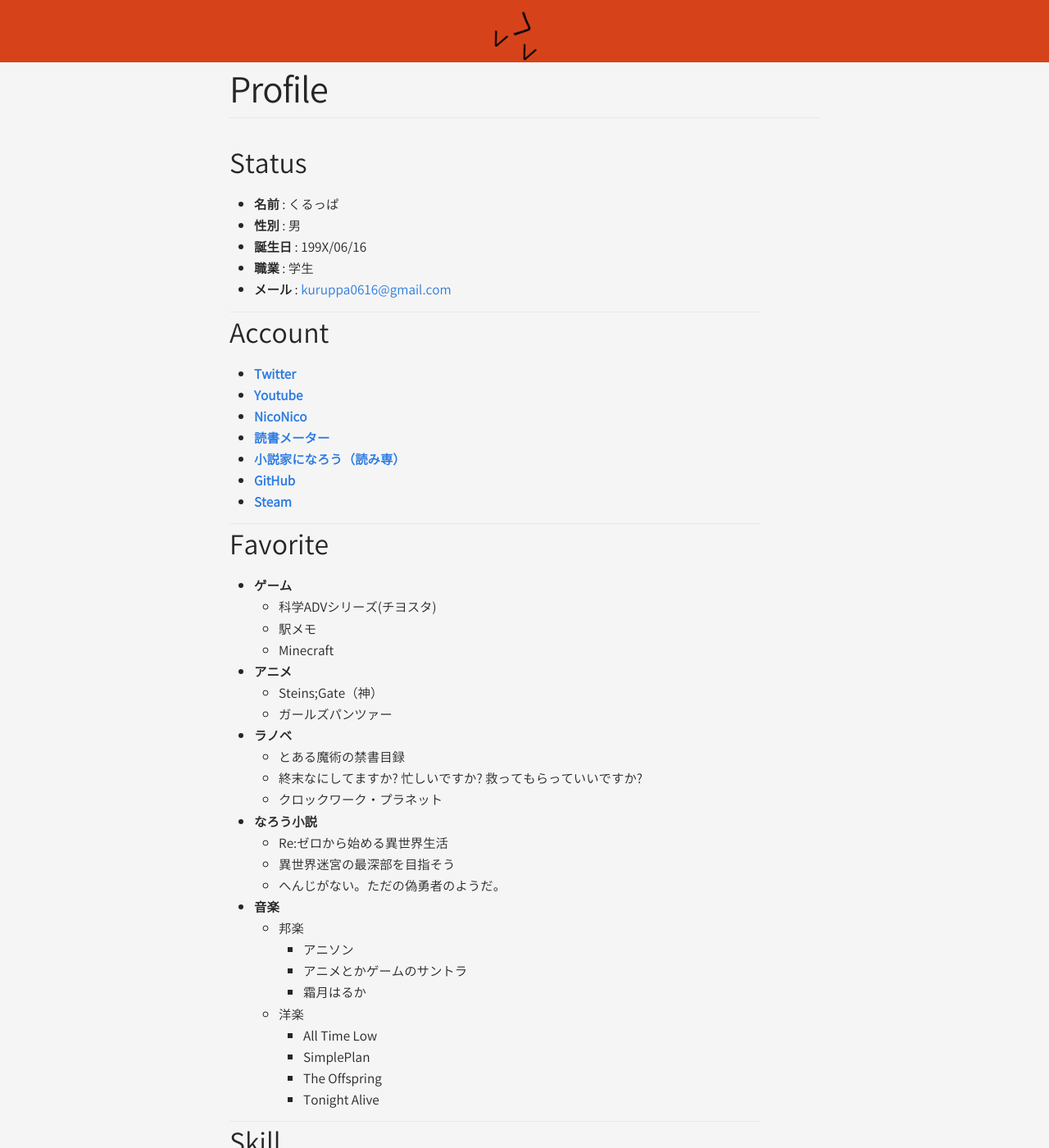
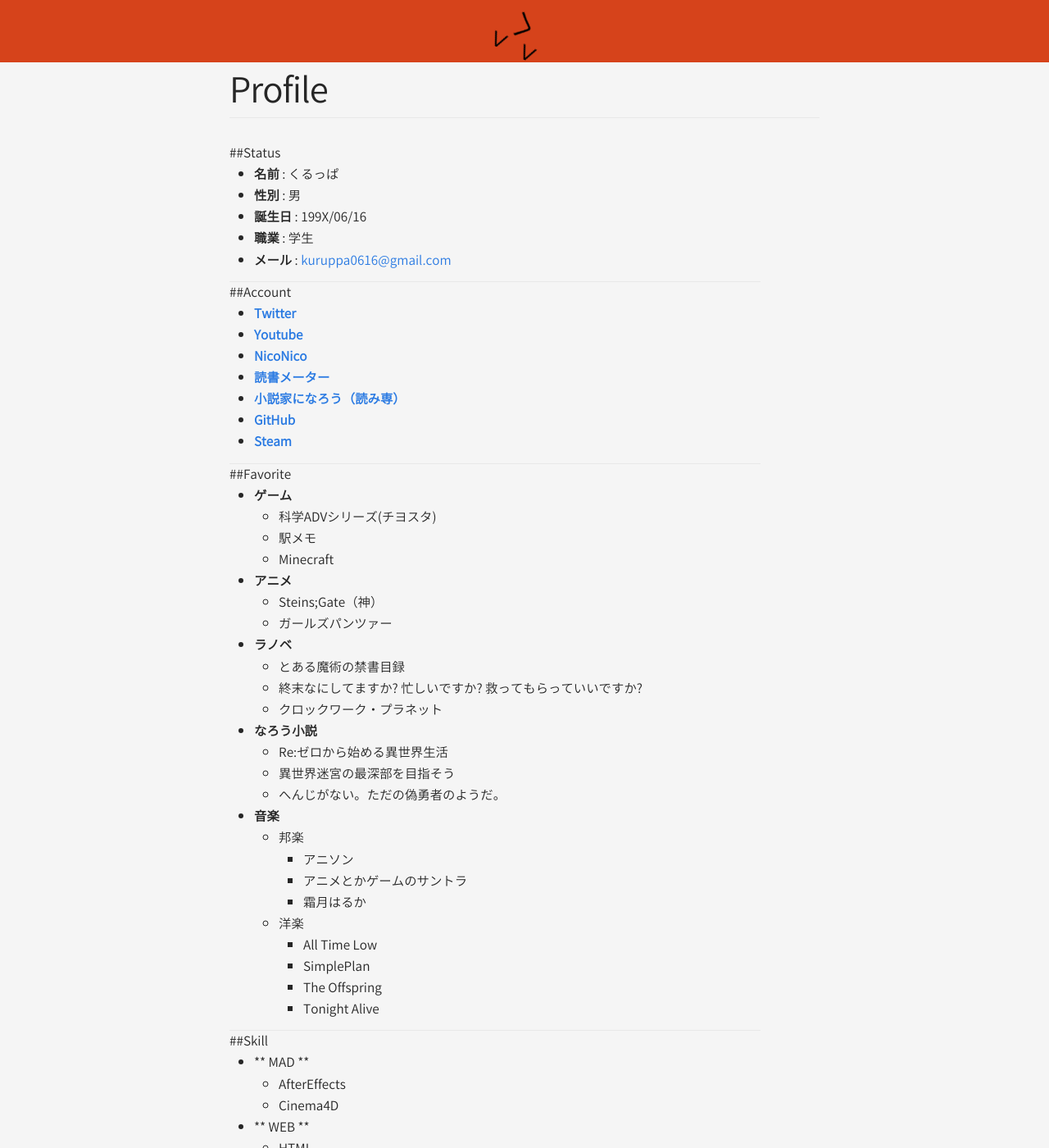
Before and after one commit to kuruppa0616/kuruppa0616.github.io, a Jekyll site: the page built from Profile.md, in a window 1280 px wide and 1400 px high. Shown: the whole window at 82% size. Built offline with Jekyll 4.4.1, drawn with Linux system fonts in a browser that asks for light colours; Markdown is read by kramdown in place of the engine named in the settings; some of the changed lines change nothing that is shown.

Commit message:
Update _config.yml

```diff
--- a/_config.yml
+++ b/_config.yml
@@ -29,7 +29,14 @@
 # Use rdiscount as the markdown engine because it generates html5 compliant code for stuff like footnotes
 # If you use maroku (default engine) some of your generated pages may not validate or lint as html5
 # If you don't have it install it via gem install rdiscount
-markdown: rdiscount
+# markdown: rdiscount
+
+markdown: kramdown
+kramdown:
+ input: GFM
+ hard_wrap: false
+highlighter: rouge
+
 
 # Makes pretty (descriptive) permalinks. See Jekyll docs for alternatives.
 permalink: pretty
```
